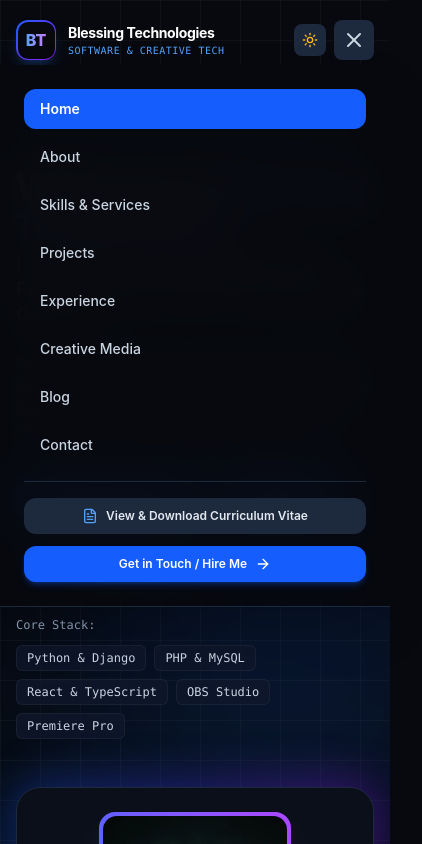
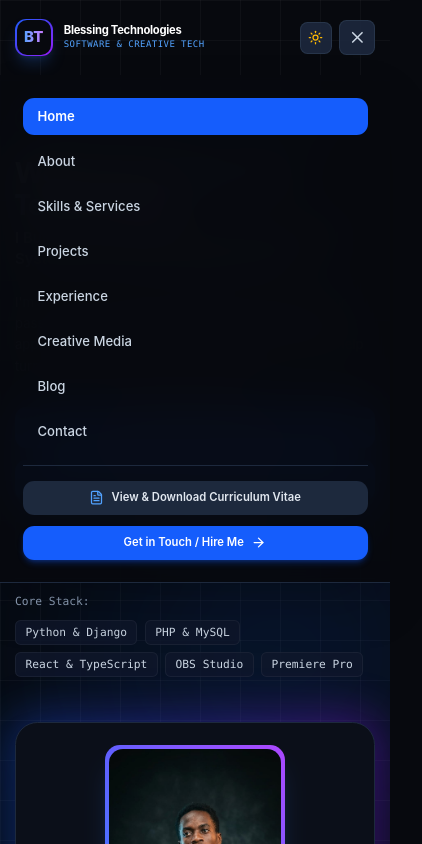
Before and after one commit to Blessingkeys1/blessing-tech-, a React (Vite) app: page / in a window 390 px wide. Both pictures are taken after a click on the button 354 px from the left and 40 px from the top of the page. Shown: the top 844 px of the page, 422 px wide, since content can reach past the window. Built offline with nearby package versions, Linux system fonts and the light colour scheme.

Commit message:
fix: resolve media queries, responsive breakpoints, and mobile overflow

```diff
--- a/public/blessing-technologies-cv.html
+++ b/public/blessing-technologies-cv.html
@@ -116,6 +116,37 @@
     @media print {
       .print-btn { display: none; }
       body { padding: 0; }
+    }
+    @media (max-width: 640px) {
+      body {
+        padding: 18px;
+      }
+      .name {
+        font-size: 22px;
+      }
+      .title {
+        font-size: 13px;
+      }
+      .contact-bar {
+        gap: 8px;
+        font-size: 11px;
+      }
+      .item-header {
+        flex-direction: column;
+        align-items: flex-start;
+        gap: 2px;
+      }
+      .skills-grid {
+        grid-template-columns: 1fr;
+        gap: 8px;
+      }
+      .print-btn {
+        position: static;
+        display: block;
+        width: 100%;
+        margin-bottom: 16px;
+        text-align: center;
+      }
     }
   </style>
 </head>
--- a/public/mwanje-blessing-cv.html
+++ b/public/mwanje-blessing-cv.html
@@ -116,6 +116,37 @@
     @media print {
       .print-btn { display: none; }
       body { padding: 0; }
+    }
+    @media (max-width: 640px) {
+      body {
+        padding: 18px;
+      }
+      .name {
+        font-size: 22px;
+      }
+      .title {
+        font-size: 13px;
+      }
+      .contact-bar {
+        gap: 8px;
+        font-size: 11px;
+      }
+      .item-header {
+        flex-direction: column;
+        align-items: flex-start;
+        gap: 2px;
+      }
+      .skills-grid {
+        grid-template-columns: 1fr;
+        gap: 8px;
+      }
+      .print-btn {
+        position: static;
+        display: block;
+        width: 100%;
+        margin-bottom: 16px;
+        text-align: center;
+      }
     }
   </style>
 </head>
--- a/src/components/layout/Navbar.tsx
+++ b/src/components/layout/Navbar.tsx
@@ -79,10 +79,10 @@ export const Navbar: React.FC<NavbarProps> = ({ onOpenCv }) => {
               </div>
             </div>
             <div className="flex flex-col">
-              <span className="font-bold text-sm tracking-tight text-white light:text-slate-900 group-hover:text-blue-400 transition-colors">
+              <span className="font-bold text-xs sm:text-sm tracking-tight text-white light:text-slate-900 group-hover:text-blue-400 transition-colors">
                 {profileData.brand}
               </span>
-              <span className="text-[10px] text-blue-400 light:text-blue-600 font-mono tracking-wider uppercase">
+              <span className="text-[9px] sm:text-[10px] text-blue-400 light:text-blue-600 font-mono tracking-wider uppercase">
                 Software & Creative Tech
               </span>
             </div>
@@ -108,8 +108,8 @@ export const Navbar: React.FC<NavbarProps> = ({ onOpenCv }) => {
             })}
           </nav>
 
-          {/* Actions & Buttons */}
-          <div className="hidden sm:flex items-center gap-2.5">
+          {/* Desktop Actions & Buttons */}
+          <div className="hidden lg:flex items-center gap-2.5">
             {/* CV Modal Trigger */}
             <button
               onClick={onOpenCv}
@@ -142,12 +142,12 @@ export const Navbar: React.FC<NavbarProps> = ({ onOpenCv }) => {
             </a>
           </div>
 
-          {/* Mobile Menu & Theme Toggle */}
+          {/* Mobile & Tablet Controls */}
           <div className="flex items-center gap-2 lg:hidden">
             <button
               onClick={toggleTheme}
               aria-label="Toggle theme"
-              className="p-2 rounded-lg bg-slate-800 text-slate-300"
+              className="p-2 rounded-lg bg-slate-800/90 text-slate-300 border border-slate-700/60"
             >
               {theme === 'dark' ? (
                 <Sun className="w-4 h-4 text-amber-400" />
@@ -158,9 +158,9 @@ export const Navbar: React.FC<NavbarProps> = ({ onOpenCv }) => {
             <button
               onClick={() => setMobileMenuOpen(!mobileMenuOpen)}
               aria-label="Toggle menu"
-              className="p-2 rounded-lg bg-slate-800 text-slate-300 hover:text-white transition-colors"
+              className="p-2 rounded-lg bg-slate-800/90 text-slate-300 hover:text-white transition-colors border border-slate-700/60"
             >
-              {mobileMenuOpen ? <X className="w-6 h-6" /> : <Menu className="w-6 h-6" />}
+              {mobileMenuOpen ? <X className="w-5 h-5 sm:w-6 sm:h-6" /> : <Menu className="w-5 h-5 sm:w-6 sm:h-6" />}
             </button>
           </div>
         </div>
@@ -168,7 +168,7 @@ export const Navbar: React.FC<NavbarProps> = ({ onOpenCv }) => {
 
       {/* Mobile Drawer Menu */}
       {mobileMenuOpen && (
-        <div className="lg:hidden fixed inset-x-0 top-[65px] bg-[#07090e]/95 light:bg-white/95 backdrop-blur-xl border-b border-slate-800 light:border-slate-200 px-6 py-6 shadow-2xl transition-all animate-fadeIn">
+        <div className="lg:hidden absolute inset-x-0 top-full bg-[#07090e]/95 light:bg-white/95 backdrop-blur-xl border-b border-slate-800 light:border-slate-200 px-6 py-6 shadow-2xl transition-all animate-fadeIn max-h-[calc(100vh-80px)] overflow-y-auto">
           <nav className="flex flex-col gap-2">
             {navLinks.map((link) => {
               const isActive = activeSection === link.href.substring(1);
--- a/src/components/modals/MediaModal.tsx
+++ b/src/components/modals/MediaModal.tsx
@@ -96,7 +96,7 @@ export const MediaModal: React.FC<MediaModalProps> = ({ item, onClose, onSelectH
         </div>
 
         {/* Footer Actions */}
-        <div className="px-6 py-4 bg-slate-900 border-t border-slate-800 flex items-center justify-between">
+        <div className="px-6 py-4 bg-slate-900 border-t border-slate-800 flex flex-col sm:flex-row items-start sm:items-center justify-between gap-3">
           <span className="text-xs text-slate-400">
             Client / Project Context: <strong className="text-slate-200">{item.clientOrContext}</strong>
           </span>
@@ -105,7 +105,7 @@ export const MediaModal: React.FC<MediaModalProps> = ({ item, onClose, onSelectH
               onClose();
               onSelectHire(item.title);
             }}
-            className="inline-flex items-center gap-2 px-4 py-2 rounded-xl text-sm font-semibold bg-blue-600 hover:bg-blue-500 text-white transition-all shadow-md"
+            className="w-full sm:w-auto inline-flex items-center justify-center gap-2 px-4 py-2 rounded-xl text-sm font-semibold bg-blue-600 hover:bg-blue-500 text-white transition-all shadow-md"
           >
             <ExternalLink className="w-4 h-4" />
             Book Similar Creative Service
--- a/src/components/sections/CreativeMedia.tsx
+++ b/src/components/sections/CreativeMedia.tsx
@@ -62,7 +62,7 @@ export const CreativeMedia: React.FC<CreativeMediaProps> = ({ onSelectMedia }) =
         </div>
 
         {/* Gallery Grid */}
-        <div className="grid grid-cols-1 md:grid-cols-2 lg:grid-cols-4 gap-6">
+        <div className="grid grid-cols-1 sm:grid-cols-2 lg:grid-cols-3 xl:grid-cols-4 gap-5 sm:gap-6">
           {filteredItems.map((item) => {
             const isVideo =
               item.category === 'Livestream Production' ||
--- a/src/components/sections/Experience.tsx
+++ b/src/components/sections/Experience.tsx
@@ -60,9 +60,9 @@ export const Experience: React.FC = () => {
 
                   {/* Card Content Container */}
                   <div
-                    className={`ml-12 md:ml-0 md:w-1/2 ${
+                    className={`w-[calc(100%-3rem)] ml-12 md:ml-0 md:w-1/2 ${
                       isEven ? 'md:pr-12' : 'md:pl-12'
-                    } w-full`}
+                    }`}
                   >
                     <div className="p-6 rounded-3xl bg-[#0b0f1a] light:bg-white border border-slate-800 light:border-slate-200 shadow-xl hover:border-slate-700 transition-all duration-300 space-y-3">
                       {/* Top Info Bar */}
--- a/src/components/sections/Hero.tsx
+++ b/src/components/sections/Hero.tsx
@@ -39,13 +39,13 @@ export const Hero: React.FC<HeroProps> = ({ onOpenCv }) => {
 
             {/* Headline */}
             <div className="space-y-2">
-              <h1 className="text-4xl sm:text-5xl lg:text-6xl font-extrabold tracking-tight text-white light:text-slate-900 leading-[1.1]">
+              <h1 className="text-3xl sm:text-5xl lg:text-6xl font-extrabold tracking-tight text-white light:text-slate-900 leading-[1.15]">
                 Welcome to{' '}
                 <span className="bg-gradient-to-r from-blue-400 via-indigo-300 to-purple-400 bg-clip-text text-transparent">
                   {profileData.brand}
                 </span>
               </h1>
-              <p className="text-lg sm:text-xl font-semibold text-slate-200 light:text-slate-800 leading-snug">
+              <p className="text-base sm:text-xl font-semibold text-slate-200 light:text-slate-800 leading-snug">
                 {profileData.subheadline}
               </p>
             </div>
@@ -56,10 +56,10 @@ export const Hero: React.FC<HeroProps> = ({ onOpenCv }) => {
             </p>
 
             {/* Action Buttons */}
-            <div className="flex flex-wrap items-center gap-3 pt-2">
+            <div className="flex flex-col sm:flex-row flex-wrap items-stretch sm:items-center gap-3 pt-2">
               <a
                 href="#projects"
-                className="inline-flex items-center gap-2 px-6 py-3 rounded-xl text-sm font-semibold text-white bg-blue-600 hover:bg-blue-500 shadow-lg shadow-blue-600/30 hover:shadow-blue-600/50 hover:-translate-y-0.5 transition-all duration-200"
+                className="inline-flex items-center justify-center gap-2 px-6 py-3 rounded-xl text-sm font-semibold text-white bg-blue-600 hover:bg-blue-500 shadow-lg shadow-blue-600/30 hover:shadow-blue-600/50 hover:-translate-y-0.5 transition-all duration-200 text-center"
               >
                 <span>View My Projects</span>
                 <ArrowRight className="w-4 h-4" />
@@ -67,7 +67,7 @@ export const Hero: React.FC<HeroProps> = ({ onOpenCv }) => {
 
               <a
                 href="#contact"
-                className="inline-flex items-center gap-2 px-6 py-3 rounded-xl text-sm font-semibold text-white bg-blue-600 hover:bg-blue-500 shadow-lg shadow-blue-600/30 hover:shadow-blue-600/50 hover:-translate-y-0.5 transition-all duration-200"
+                className="inline-flex items-center justify-center gap-2 px-6 py-3 rounded-xl text-sm font-semibold text-white bg-blue-600 hover:bg-blue-500 shadow-lg shadow-blue-600/30 hover:shadow-blue-600/50 hover:-translate-y-0.5 transition-all duration-200 text-center"
               >
                 <span>Hire Me</span>
                 <ArrowRight className="w-4 h-4" />
@@ -75,7 +75,7 @@ export const Hero: React.FC<HeroProps> = ({ onOpenCv }) => {
 
               <button
                 onClick={onOpenCv}
-                className="inline-flex items-center gap-2 px-5 py-3 rounded-xl text-sm font-semibold text-slate-200 light:text-slate-800 bg-slate-900/80 light:bg-slate-200/80 hover:bg-slate-800 light:hover:bg-slate-300 border border-slate-700/80 light:border-slate-300 hover:border-blue-400 transition-all duration-200"
+                className="inline-flex items-center justify-center gap-2 px-5 py-3 rounded-xl text-sm font-semibold text-slate-200 light:text-slate-800 bg-slate-900/80 light:bg-slate-200/80 hover:bg-slate-800 light:hover:bg-slate-300 border border-slate-700/80 light:border-slate-300 hover:border-blue-400 transition-all duration-200 text-center"
               >
                 <Download className="w-4 h-4 text-blue-400" />
                 <span>Download My CV</span>
@@ -176,7 +176,7 @@ export const Hero: React.FC<HeroProps> = ({ onOpenCv }) => {
               </div>
 
               {/* Quick Competencies Grid */}
-              <div className="grid grid-cols-2 gap-3 text-left">
+              <div className="grid grid-cols-1 sm:grid-cols-2 gap-3 text-left">
                 <div className="p-3 rounded-xl bg-slate-900/80 light:bg-slate-100 border border-slate-800/80 light:border-slate-200 flex items-start gap-2.5">
                   <Code2 className="w-4 h-4 text-blue-400 mt-0.5 flex-shrink-0" />
                   <div>
@@ -220,7 +220,7 @@ export const Hero: React.FC<HeroProps> = ({ onOpenCv }) => {
         </div>
 
         {/* Stats Row */}
-        <div className="mt-16 grid grid-cols-2 md:grid-cols-4 gap-4">
+        <div className="mt-16 grid grid-cols-2 lg:grid-cols-4 gap-3 sm:gap-4">
           {profileData.stats.map((stat, idx) => (
             <div
               key={idx}
--- a/src/components/sections/Skills.tsx
+++ b/src/components/sections/Skills.tsx
@@ -73,7 +73,7 @@ export const Skills: React.FC = () => {
         </div>
 
         {/* Categories Grid */}
-        <div className="grid grid-cols-1 lg:grid-cols-3 gap-8">
+        <div className="grid grid-cols-1 md:grid-cols-2 lg:grid-cols-3 gap-6 sm:gap-8">
           {filteredCategories.map((category) => (
             <div
               key={category.id}
--- a/src/components/sections/Testimonials.tsx
+++ b/src/components/sections/Testimonials.tsx
@@ -28,7 +28,7 @@ export const Testimonials: React.FC = () => {
         </div>
 
         {/* Testimonials Grid */}
-        <div className="grid grid-cols-1 md:grid-cols-3 gap-8">
+        <div className="grid grid-cols-1 md:grid-cols-2 lg:grid-cols-3 gap-6 sm:gap-8">
           {testimonialsData.map((item) => (
             <div
               key={item.id}
--- a/src/index.css
+++ b/src/index.css
@@ -91,3 +91,41 @@
     linear-gradient(to right, rgba(0, 0, 0, 0.03) 1px, transparent 1px),
     linear-gradient(to bottom, rgba(0, 0, 0, 0.03) 1px, transparent 1px);
 }
+
+/* Responsive FadeIn Animation */
+@keyframes fadeIn {
+  from {
+    opacity: 0;
+    transform: translateY(-6px);
+  }
+  to {
+    opacity: 1;
+    transform: translateY(0);
+  }
+}
+
+.animate-fadeIn {
+  animation: fadeIn 0.25s cubic-bezier(0.16, 1, 0.3, 1) forwards;
+}
+
+/* Responsive viewport optimizations */
+@media (max-width: 640px) {
+  html {
+    font-size: 15px;
+  }
+
+  .glass-panel {
+    backdrop-filter: blur(8px);
+    -webkit-backdrop-filter: blur(8px);
+  }
+}
+
+/* Accessibility: respect user prefers-reduced-motion */
+@media (prefers-reduced-motion: reduce) {
+  *, ::before, ::after {
+    animation-duration: 0.01ms !important;
+    animation-iteration-count: 1 !important;
+    transition-duration: 0.01ms !important;
+    scroll-behavior: auto !important;
+  }
+}
```
Also changed, not shown: src/components/modals/CvModal.tsx (+9 -9 lines), src/components/modals/ProjectModal.tsx (+5 -5 lines).
